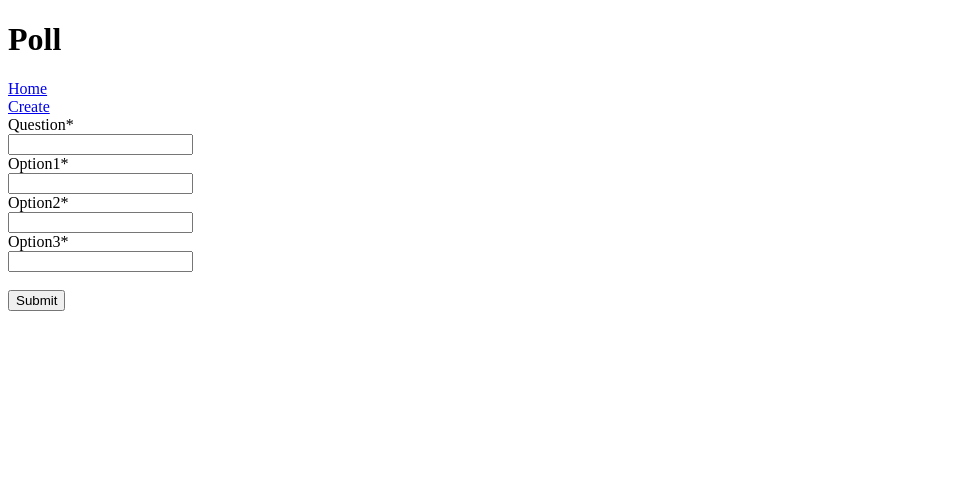
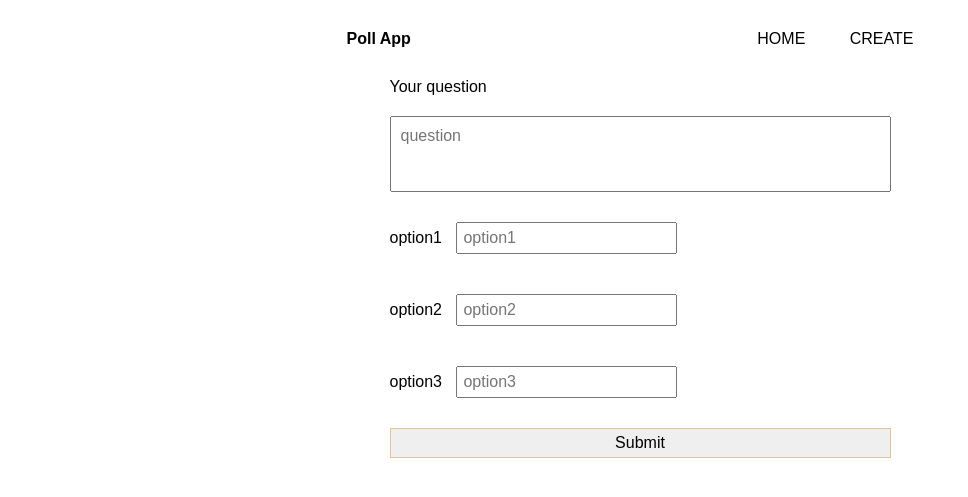
Before and after one commit to Kodirova/poll, a Django app: page /create in a window 1280 px wide. Shown: the top 497 px of the page, without its empty margins (0-968 px from the left). Run offline with Django 3.2, Linux system fonts and the light colour scheme; some libraries are stand-ins or nearby versions.

Commit message:
front-end part

```diff
--- a/poll/urls.py
+++ b/poll/urls.py
@@ -13,10 +13,13 @@ Including another URLconf
     1. Import the include() function: from django.urls import include, path
     2. Add a URL to urlpatterns:  path('blog/', include('blog.urls'))
 """
+from django.conf.urls.static import static
 from django.contrib import admin
 from django.urls import path, include
+
+from poll import settings
 
 urlpatterns = [
     path('admin/', admin.site.urls),
     path('', include('app.urls'), name='app')
-]
+]+ static(settings.STATIC_URL, document_root=settings.STATIC_ROOT)
--- /dev/null
+++ b/static/css/style.css
@@ -0,0 +1,108 @@
+*{
+    padding: 0;
+    margin: 10px;
+    font-family: Arial, Helvetica, sans-serif;
+    color: #000;
+    font-size: 16px;
+}
+
+a{
+    text-decoration: none;
+}
+
+a:hover{
+    color: #8C0004;
+}
+
+.header  {
+    display: flex;
+    justify-content: space-evenly;
+    align-items: center;
+}
+
+.menu a{
+    margin: 20px;
+    text-transform: uppercase;
+}
+
+.questions{
+    display: flex;
+    margin: 20px 400px;
+    justify-content: space-between;
+    border-style: ridge;
+    border-color: #8C0004;
+    flex-direction: column;
+}
+
+
+.main{
+    display: flex;
+    flex-direction: row;
+}
+
+.vote{
+    display: flex;
+    flex-direction: column;
+    justify-content: space-evenly;
+    align-items: center;
+    border-style: ridge;
+    border-color: #8C0004;
+}
+
+.submit{
+    text-align: center;
+}
+
+.results{
+
+    display: flex;
+    flex-direction: column;
+    align-items: center;
+    align-content: center;
+    border-style: ridge;
+    border-color: #8C0004;
+}
+
+
+
+.button{
+    border: 1px solid #E2C499;
+    padding: 5px 10px;
+
+
+}
+
+.button:hover{
+    background: #E2C499;
+}
+
+
+
+textarea, input{
+    padding: 5px;
+}
+
+.textarea{
+    resize: none;
+    padding: 10px;
+}
+
+.form{
+    display: flex;
+    flex-wrap: wrap;
+    flex-direction: column;
+    justify-content: center;
+    align-content: space-around;
+}
+.vote{
+    display: flex;
+    flex-direction: column;
+    justify-content: space-evenly;
+    align-items: center;
+    border-style: ridge;
+    border-color: #8C0004;
+}
+
+.submit{
+    text-align: center;
+}
--- a/templates/create.html
+++ b/templates/create.html
@@ -1,29 +1,20 @@
-{% load crispy_forms_tags %}
-<!DOCTYPE html>
-<html lang="en">
-<head>
-    <meta charset="UTF-8">
-    <title>create poll</title>
-</head>
-<body>
-<header>
-    <h1>
-  Poll
-</h1>
-    <a href="{% url 'home' %}">
-      Home
-    </a>
-    <br>
-    <a href=" {% url 'create' %}">
-       Create
-    </a>
-</header>
-<form action = "" method = "post">
-    {% csrf_token %}
-
-        {{ form | crispy }}
-<br>
-    <input type="submit" value="Submit">
-</form>
-</body>
-</html>
+{% extends 'parts/body.html' %}
+{% block 'content' %}
+<section class="create">
+    <form method="post" class="form">
+             {% csrf_token %}
+        <label>Your question </label>
+        <textarea class="textarea" rows="3" cols="50"  name="question" placeholder="question"></textarea>
+        <label>option1
+            <input type="text" name="option1" placeholder="option1">
+        </label>
+        <label>option2
+            <input type="text" name="option2" placeholder="option2">
+        </label>
+        <label>option3
+            <input type="text" name="option3" placeholder="option3">
+        </label>
+    <button class="button" type="submit"> Submit </button>
+    </form>
+</section>
+{% endblock %}
--- /dev/null
+++ b/templates/parts/body.html
@@ -0,0 +1,15 @@
+{% load static %}
+<!DOCTYPE html>
+<html lang="en">
+<head>
+    <meta charset="UTF-8">
+    <title>Poll App</title>
+  <link href="{% static 'css/style.css' %}" rel="stylesheet">
+</head>
+<body>
+{% include 'parts/header.html' %}
+{% block 'content' %}
+
+{% endblock %}
+</body>
+</html>
--- /dev/null
+++ b/templates/parts/header.html
@@ -0,0 +1,14 @@
+{% load static %}
+<header class="header">
+    <h1>
+        Poll App
+    </h1>
+    <nav class="menu">
+        <a href="{% url 'home' %}">
+            Home
+        </a>
+        <a href=" {% url 'create' %}">
+            Create
+        </a>
+    </nav>
+</header>
```
Also changed, not shown: poll/settings.py (+7 -1 lines), templates/index.html (+12 -28 lines), templates/results.html (+5 -22 lines), templates/vote.html (+17 -28 lines), db.sqlite3.
